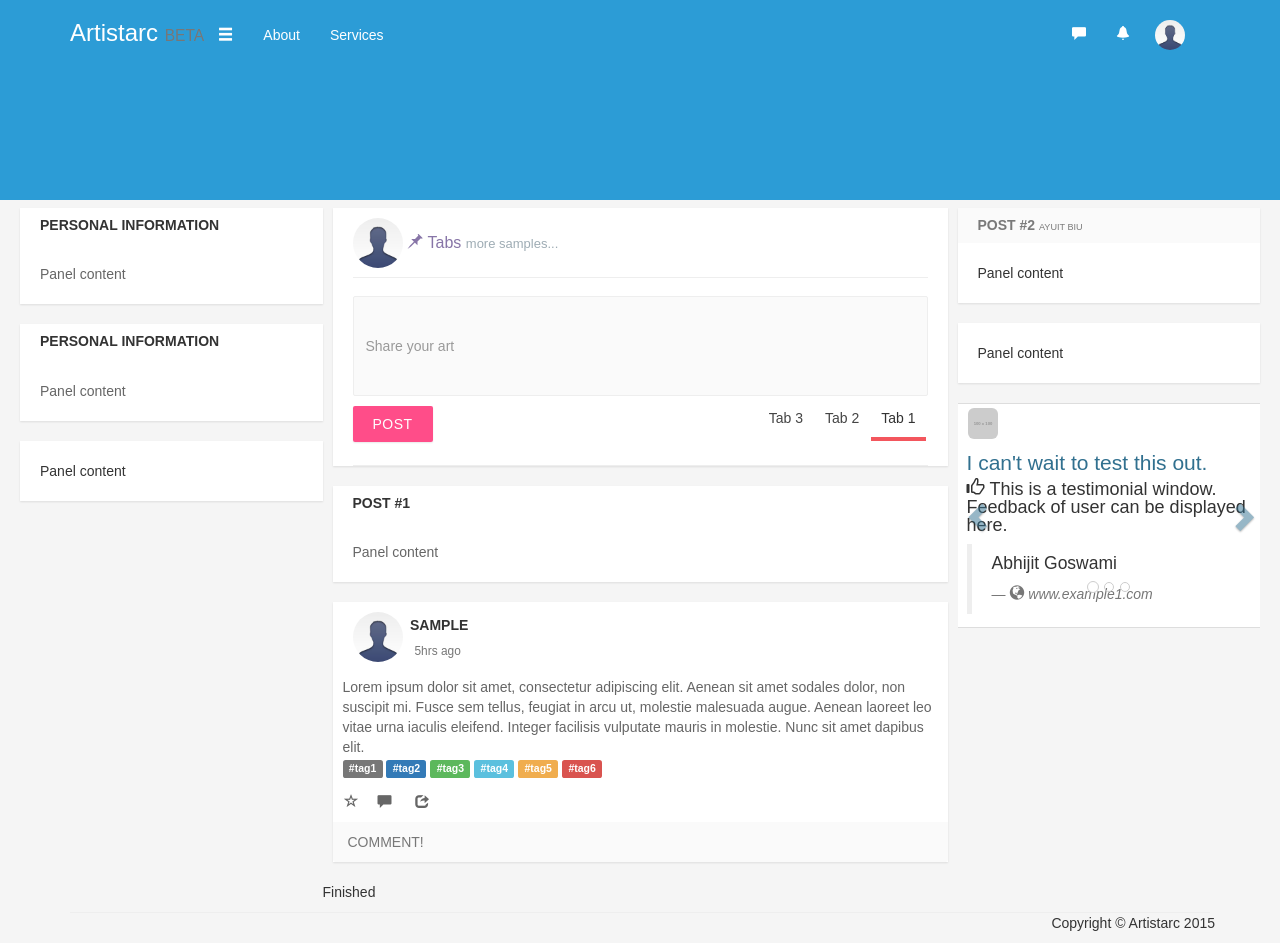
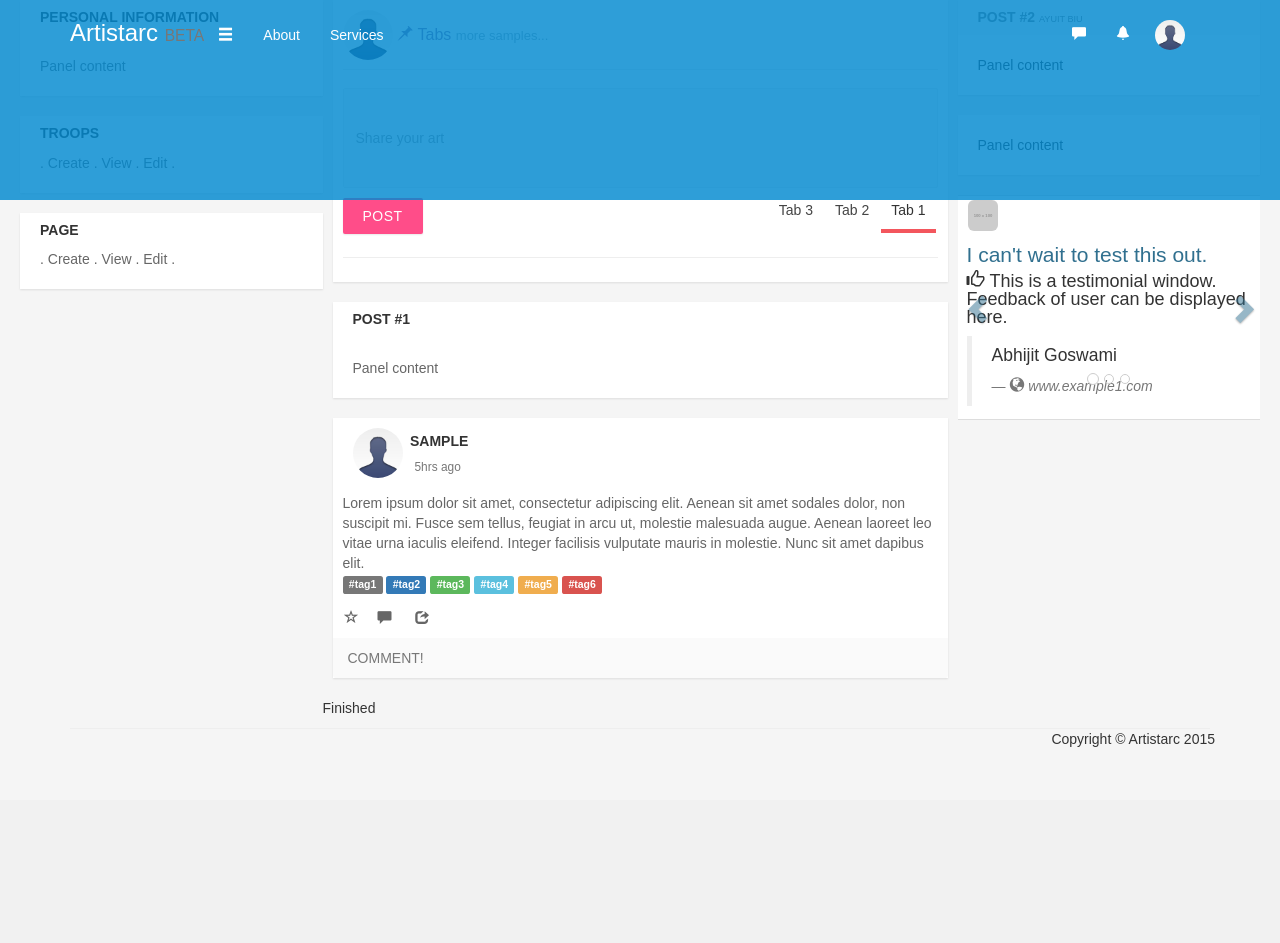
Before and after one commit to nuketor/artistarc-beta, a PHP site: page /home.php in a window 1280 px wide. After the commit the page ends 747 px from the top, so only its background shows below. Run offline with PHP 8.4, Linux system fonts and the light colour scheme; the visitor is signed in with stand-in values (Sample User, id 1); grey boxes labelled with a size stand in for pictures from a placeholder-image service; data that the repository does not hold is empty; some libraries are stand-ins or nearby versions.

Commit message:
adding more cards

```diff
--- a/container.php
+++ b/container.php
@@ -1,7 +1,7 @@
 <!--[ /.container main]-->
-<div class="container-fluid p_top">
+<div class="container-fluid ">
 <!-- [ Post Body ] -->
-<div class="container-fluid m-t-153">
+<div class="container-fluid ">
 	<div class="row">
 
 		<!-- [ row-1 ] -->
@@ -23,18 +23,21 @@
 			<div class="col-md-12">
 				<div class="panel panel-default panel-fill">
 				<div class="panel-heading">
-					<h3 class="panel-title">Personal Information</h3>
+					<h3 class="panel-title">Troops</h3>
 				</div>
-					<div class="panel-body">
-						Panel content
+					<div class="panel-body p-t-0">
+						. Create . View . Edit .
 					</div>
 				</div>
 			</div>
 
 			<div class="col-md-12">
-				<div class="panel panel-default">
-					<div class="panel-body">
-						Panel content
+				<div class="panel panel-default panel-fill">
+				<div class="panel-heading">
+					<h3 class="panel-title">Page</h3>
+				</div>
+					<div class="panel-body p-t-0">
+						. Create . View . Edit .
 					</div>
 				</div>
 			</div>
@@ -52,7 +55,7 @@
 			<div class="col-md-12">
 				<div class="panel panel-default panel-fill" >
 					<!-- BEGIN Portlet PORTLET-->
-				<div class="portlet p-t-10"  style="margin-bottom:0px; padding-bottom:0px;">
+				<div class="portlet p-t-10"  style="margin-bottom:0px; padding-bottom:0px; padding:10px;">
 					<div class="portlet-title">
 						<div class="caption caption-purple">
 							<a href="" style="padding: 10px;" class="p-0 dropdown-toggle dropdown" data-toggle="dropdown" aria-haspopup="true" aria-expanded="false">
```
